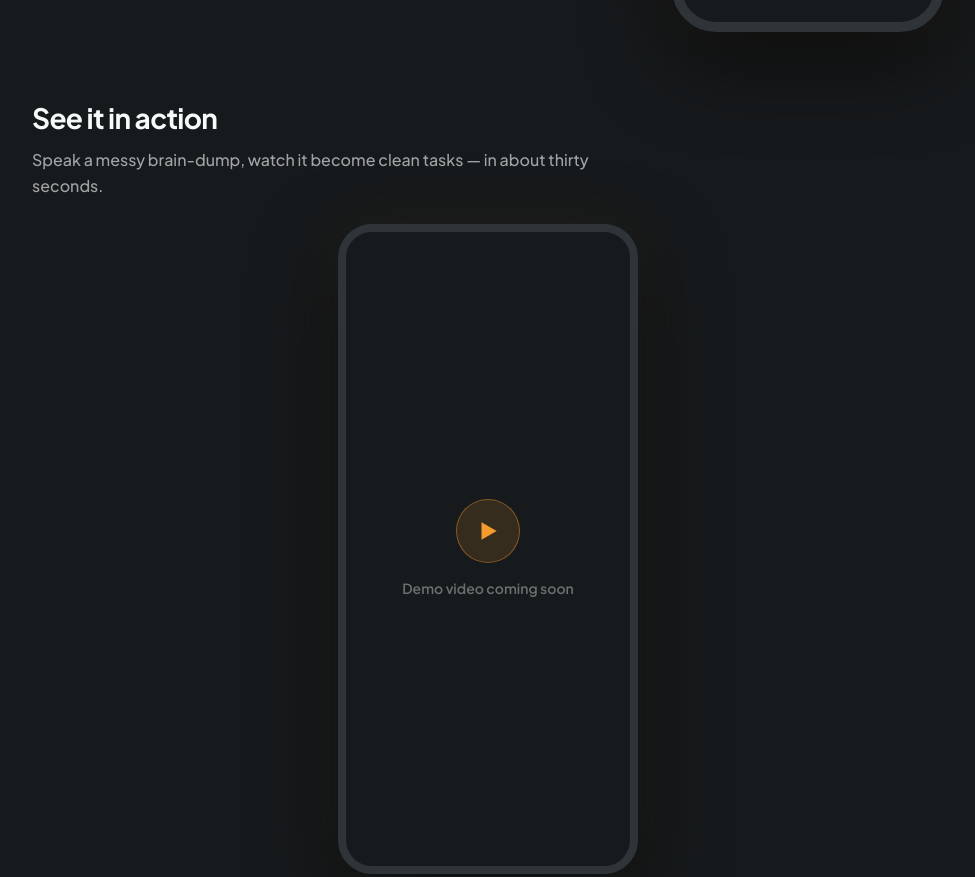
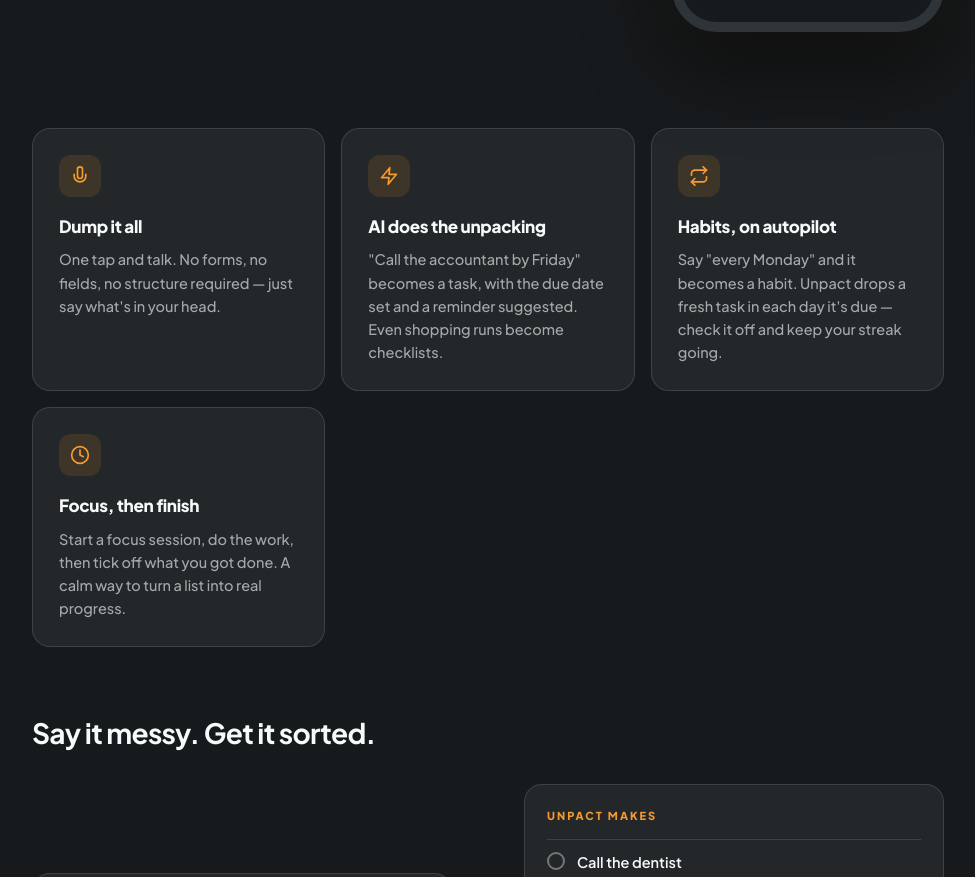
Before and after one commit to jaygrth94/unpact-website, a plain HTML site: page index.html in a window 1280 px wide. Shown: the part 676-1553 px from the top of the page, without its empty margins (152-1127 px from the left). Drawn offline with Linux system fonts and the light colour scheme.

Commit message:
Drop demo, 4 cards one row, retitle example

```diff
--- a/index.html
+++ b/index.html
@@ -23,7 +23,7 @@
   <link rel="preconnect" href="https://fonts.googleapis.com" />
   <link rel="preconnect" href="https://fonts.gstatic.com" crossorigin />
   <link href="https://fonts.googleapis.com/css2?family=Plus+Jakarta+Sans:wght@500;600;700;800&display=swap" rel="stylesheet" />
-  <link rel="stylesheet" href="styles.css?v=3" />
+  <link rel="stylesheet" href="styles.css?v=4" />
 </head>
 <body>
 
@@ -75,23 +75,6 @@
   </div>
 </section>
 
-<section class="demo">
-  <div class="wrap">
-    <h2>See it in action</h2>
-    <p class="lede">Speak a messy brain-dump, watch it become clean tasks — in about thirty seconds.</p>
-    <div class="video-frame">
-      <!-- Drop in the recording: replace this placeholder with
-           <video src="assets/demo.mp4" poster="assets/demo-poster.jpg" controls playsinline muted loop></video> -->
-      <div class="video-ph">
-        <div class="play">
-          <svg width="26" height="26" viewBox="0 0 24 24" fill="#F59A2F"><polygon points="6 4 20 12 6 20 6 4"/></svg>
-        </div>
-        <div class="cap">Demo video coming soon</div>
-      </div>
-    </div>
-  </div>
-</section>
-
 <section class="features">
   <div class="wrap">
     <div class="card">
@@ -127,7 +110,7 @@
 
 <section class="example">
   <div class="wrap">
-    <h2>One dump in, everything sorted</h2>
+    <h2>Say it messy. Get it sorted.</h2>
     <div class="ex-grid">
       <div class="ex-in">
         <div class="ex-label">YOU SAY</div>
```
